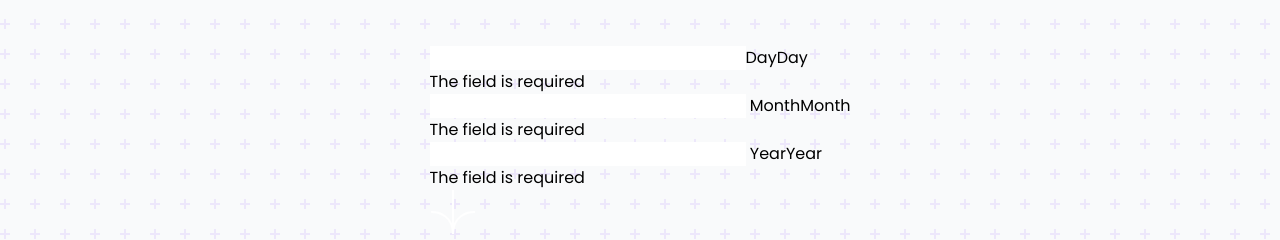
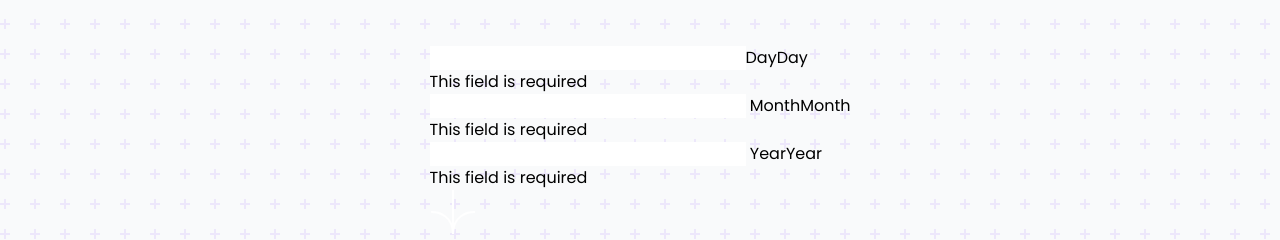
Before and after one commit to SameerJS6/Reactfolio, a React (Vite) app in the folder Age-Calculator/: page / in a window 1280 px wide. Shown: the part 221-461 px from the top of the page. Built offline with nearby package versions, Linux system fonts and the light colour scheme.

Commit message:
Temporary Error Handling

```diff
--- a/Age-Calculator/src/App.jsx
+++ b/Age-Calculator/src/App.jsx
@@ -5,6 +5,14 @@ export default function App() {
   const [month, setMonth] = useState("");
   const [year, setYear] = useState("");
   const [age, setAge] = useState({});
+  const [error, setError] = useState({
+    showDay: false,
+    showMonth: false,
+    showYear: false,
+    dayMessage: "This field is required",
+    monthMessage: "This field is required",
+    yearMessage: "This field is required",
+  });
 
   const handleSubmit = (e) => {
     e.preventDefault();
@@ -16,6 +24,51 @@ export default function App() {
     const years = Math.abs(ageDate.getUTCFullYear() - 1970); //This line calculates the number of years between birth year and current year.
     const months = ageDate.getUTCMonth(); //This line gets the birth month.
     const days = ageDate.getUTCDate() - 1; //This line get the birth date, and subtracting 1 from the result adjust the fact that ageDate represents a duration and not a specific date.
+
+    // Error Handling for Days
+    if (parseInt(day, 10) > 31 || parseInt(day, 10) <= 0) {
+      setError((prevError) => ({
+        ...prevError,
+        showDay: true,
+        dayMessage: "Must be a valid date",
+      }));
+    } else {
+      setError((prevError) => ({
+        ...prevError,
+        showDay: false,
+      }));
+    }
+
+    // Error Handling for Months
+    if (parseInt(month, 10) > 13 || parseInt(month, 10) <= 0) {
+      setError((prevError) => ({
+        ...prevError,
+        showMonth: true,
+        monthMessage: "Must be a valid month",
+      }));
+    } else {
+      setError((prevError) => ({ ...prevError, showMonth: false }));
+    }
+
+    // Error Handling for Years
+    if (parseInt(year, 10) > today.getFullYear()) {
+      setError((prevError) => ({
+        ...prevError,
+        showYear: true,
+        yearMessage: "Must be in the past",
+      }));
+    } else if (parseInt(year, 10) < 1000) {
+      setError((prevError) => ({
+        ...prevError,
+        showYear: true,
+        yearMessage: "Must greater than 1000",
+      }));
+    } else {
+      setError((prevError) => ({
+        ...prevError,
+        showYear: false,
+      }));
+    }
 
     setAge({ year: years, month: months, day: days });
     setDay("");
@@ -35,7 +88,8 @@ export default function App() {
               <div className="grid grid-cols-3 gap-4 md:w-10/12 md:gap-6">
                 <div className="relative">
                   <input
-                    className="peer w-full rounded-lg border-[1.5px] border-[#dbdbdb] p-3 text-2xl font-extrabold text-[#141414] transition-all duration-200 ease-in-out sm:text-3xl md:px-4"
+                    data-error={`${error.showDay ? "true" : "false"}`}
+                    className="peer w-full rounded-lg border-[1.5px] border-[#dbdbdb] p-3 text-2xl font-extrabold text-[#141414] transition-all duration-200 ease-in-out sm:text-3xl md:px-4 "
                     type="number"
                     name="day"
                     id="day"
@@ -45,26 +99,37 @@ export default function App() {
                   />
                   {/* Tempo Label for very small screen devices  */}
                   <label
-                    className="pointer-events-none absolute -top-2 left-3 bg-white text-xs font-bold uppercase tracking-widest text-[#716f6f] transition-all duration-300 peer-focus-visible:text-[#854dff] min-[350px]:hidden"
+                    className={`pointer-events-none absolute -top-2 left-3 bg-white text-xs font-bold uppercase tracking-widest text-[#716f6f] transition-all duration-300 peer-focus-visible:text-[#854dff] min-[350px]:hidden ${
+                      error.showDay ? "text-[#ff5757]" : "text-[#716f6f]"
+                    }`}
                     htmlFor="day"
                   >
                     Day
                   </label>
                   {/* Below the Floating Label for Tablets  */}
                   <label
-                    className="pointer-events-none absolute -top-2 left-3 bg-white text-xs font-bold uppercase tracking-widest text-[#716f6f] transition-all duration-300 ease-in-out peer-placeholder-shown:top-4 peer-placeholder-shown:text-base peer-placeholder-shown:text-[#716f6f] peer-focus-visible:-top-2 peer-focus-visible:left-3 peer-focus-visible:text-xs peer-focus-visible:text-[#854dff] max-[350px]:hidden sm:peer-placeholder-shown:top-3 sm:peer-placeholder-shown:text-3xl sm:peer-focus-visible:-top-2 sm:peer-focus-visible:text-xs md:left-4 md:text-xs md:peer-placeholder-shown:left-3 md:peer-placeholder-shown:top-4 md:peer-placeholder-shown:text-2xl md:peer-focus-visible:-top-2 md:peer-focus-visible:text-xs"
+                    className={`pointer-events-none absolute -top-2 left-3 bg-white text-xs font-bold uppercase tracking-widest text-[#716f6f] transition-all duration-300 ease-in-out peer-placeholder-shown:top-4 peer-placeholder-shown:text-base peer-placeholder-shown:text-[#716f6f] peer-focus-visible:-top-2 peer-focus-visible:left-3 peer-focus-visible:text-xs peer-focus-visible:text-[#854dff] max-[350px]:hidden sm:peer-placeholder-shown:top-3 sm:peer-placeholder-shown:text-3xl sm:peer-focus-visible:-top-2 sm:peer-focus-visible:text-xs md:left-4 md:text-xs md:peer-placeholder-shown:left-3 md:peer-placeholder-shown:top-4 md:peer-placeholder-shown:text-2xl md:peer-focus-visible:-top-2 md:peer-focus-visible:text-xs ${
+                      error.showDay
+                        ? "text-[#ff5757] peer-placeholder-shown:text-[#ff5757] peer-focus-visible:text-[#ff5757]"
+                        : ""
+                    }`}
                     htmlFor="day"
                   >
                     Day
                   </label>
                   <p
-                    className={`translate-y-2 text-[10px] italic text-[#ff5757] transition-all duration-300 sm:text-xs `}
+                    className={`translate-y-2 text-[10px] italic text-[#ff5757] transition-all duration-300 sm:text-xs ${
+                      error.showDay
+                        ? "translate-y-2 opacity-100"
+                        : "translate-y-4 opacity-0"
+                    }`}
                   >
-                    The field is required
+                    {error.dayMessage}
                   </p>
                 </div>
                 <div className=" relative">
                   <input
+                    data-error={`${error.showMonth ? "true" : "false"}`}
                     className="peer w-full rounded-lg border-[1.5px] border-[#dbdbdb] p-3 text-2xl font-extrabold text-[#141414] transition-all duration-200 ease-in-out md:px-4 md:text-3xl"
                     type="number"
                     name="month"
@@ -75,24 +140,37 @@ export default function App() {
                   />{" "}
                   {/* Tempo Label for very small screen devices  */}
                   <label
-                    className="pointer-events-none absolute -top-2 left-2 bg-white text-xs font-bold uppercase tracking-widest text-[#716f6f] transition-all duration-300 peer-focus-visible:text-[#854dff] min-[350px]:hidden"
+                    className={`pointer-events-none absolute -top-2 left-3 bg-white text-xs font-bold uppercase tracking-widest text-[#716f6f] transition-all duration-300 peer-focus-visible:text-[#854dff] min-[350px]:hidden ${
+                      error.showMonth ? "text-[#ff5757]" : "text-[#716f6f]"
+                    }`}
                     htmlFor="month"
                   >
                     Month
                   </label>
                   {/* Below the Floating Label for Tablets  */}
                   <label
-                    className="pointer-events-none absolute -top-2 left-3 bg-white text-xs font-bold uppercase tracking-widest text-[#716f6f] transition-all duration-300 ease-in-out peer-placeholder-shown:top-4 peer-placeholder-shown:text-base peer-placeholder-shown:text-[#716f6f] peer-focus-visible:-top-2 peer-focus-visible:left-3 peer-focus-visible:text-xs peer-focus-visible:text-[#854dff] max-[350px]:hidden sm:peer-placeholder-shown:top-3 sm:peer-placeholder-shown:text-3xl sm:peer-focus-visible:-top-2 sm:peer-focus-visible:text-xs md:left-4 md:text-xs md:peer-placeholder-shown:left-3 md:peer-placeholder-shown:top-4 md:peer-placeholder-shown:text-2xl md:peer-focus-visible:-top-2 md:peer-focus-visible:text-xs"
+                    className={`pointer-events-none absolute -top-2 left-3 bg-white text-xs font-bold uppercase tracking-widest text-[#716f6f] transition-all duration-300 ease-in-out peer-placeholder-shown:top-4 peer-placeholder-shown:text-base peer-placeholder-shown:text-[#716f6f] peer-focus-visible:-top-2 peer-focus-visible:left-3 peer-focus-visible:text-xs peer-focus-visible:text-[#854dff] max-[350px]:hidden sm:peer-placeholder-shown:top-3 sm:peer-placeholder-shown:text-3xl sm:peer-focus-visible:-top-2 sm:peer-focus-visible:text-xs md:left-4 md:text-xs md:peer-placeholder-shown:left-3 md:peer-placeholder-shown:top-4 md:peer-placeholder-shown:text-2xl md:peer-focus-visible:-top-2 md:peer-focus-visible:text-xs ${
+                      error.showMonth
+                        ? "text-[#ff5757] peer-placeholder-shown:text-[#ff5757] peer-focus-visible:text-[#ff5757]"
+                        : ""
+                    }`}
                     htmlFor="month"
                   >
                     Month
                   </label>
-                  <p className="translate-y-2 text-[10px] italic text-[#ff5757] opacity-100 transition-all duration-300 sm:text-xs">
-                    The field is required
+                  <p
+                    className={`translate-y-2 text-[10px] italic text-[#ff5757] transition-all duration-300 sm:text-xs ${
+                      error.showMonth
+                        ? "translate-y-2 opacity-100"
+                        : "translate-y-4 opacity-0"
+                    }`}
+                  >
+                    {error.monthMessage}
                   </p>
                 </div>
                 <div className="relative">
                   <input
+                    data-error={`${error.showYear ? "true" : "false"}`}
                     className="peer w-full rounded-lg border-[1.5px] border-[#dbdbdb] p-3 text-2xl font-extrabold text-[#141414] transition-all duration-200 ease-in-out md:px-4 md:text-3xl"
                     type="number"
                     name="year"
@@ -103,20 +181,32 @@ export default function App() {
                   />{" "}
                   {/* Tempo Label for very small screen devices  */}
                   <label
-                    className="pointer-events-none absolute -top-2 left-3 bg-white text-xs font-bold uppercase tracking-widest text-[#716f6f] transition-all duration-300 peer-focus-visible:text-[#854dff] min-[350px]:hidden"
+                    className={`pointer-events-none absolute -top-2 left-3 bg-white text-xs font-bold uppercase tracking-widest text-[#716f6f] transition-all duration-300 peer-focus-visible:text-[#854dff] min-[350px]:hidden ${
+                      error.showYear ? "text-[#ff5757]" : "text-[#716f6f]"
+                    }`}
                     htmlFor="year"
                   >
                     Year
                   </label>
                   {/* Below the Floating Label for Tablets  */}
                   <label
-                    className="pointer-events-none absolute -top-2 left-3 bg-white text-xs font-bold uppercase tracking-widest text-[#716f6f] transition-all duration-300 ease-in-out peer-placeholder-shown:top-4 peer-placeholder-shown:text-base peer-placeholder-shown:text-[#716f6f] peer-focus-visible:-top-2 peer-focus-visible:left-3 peer-focus-visible:text-xs peer-focus-visible:text-[#854dff] max-[350px]:hidden sm:peer-placeholder-shown:top-3 sm:peer-placeholder-shown:text-3xl sm:peer-focus-visible:-top-2 sm:peer-focus-visible:text-xs md:left-4 md:text-xs md:peer-placeholder-shown:left-3 md:peer-placeholder-shown:top-4 md:peer-placeholder-shown:text-2xl md:peer-focus-visible:-top-2 md:peer-focus-visible:text-xs"
+                    className={`pointer-events-none absolute -top-2 left-3 bg-white text-xs font-bold uppercase tracking-widest text-[#716f6f] transition-all duration-300 ease-in-out peer-placeholder-shown:top-4 peer-placeholder-shown:text-base peer-placeholder-shown:text-[#716f6f] peer-focus-visible:-top-2 peer-focus-visible:left-3 peer-focus-visible:text-xs peer-focus-visible:text-[#854dff] max-[350px]:hidden sm:peer-placeholder-shown:top-3 sm:peer-placeholder-shown:text-3xl sm:peer-focus-visible:-top-2 sm:peer-focus-visible:text-xs md:left-4 md:text-xs md:peer-placeholder-shown:left-3 md:peer-placeholder-shown:top-4 md:peer-placeholder-shown:text-2xl md:peer-focus-visible:-top-2 md:peer-focus-visible:text-xs ${
+                      error.showYear
+                        ? "text-[#ff5757] peer-placeholder-shown:text-[#ff5757] peer-focus-visible:text-[#ff5757]"
+                        : ""
+                    }`}
                     htmlFor="year"
                   >
                     Year
                   </label>
-                  <p className="translate-y-2 text-[10px] italic text-[#ff5757] opacity-100 transition-all duration-300 sm:text-xs">
-                    The field is required
+                  <p
+                    className={`translate-y-2 text-[10px] italic text-[#ff5757] transition-all duration-300 sm:text-xs ${
+                      error.showYear
+                        ? "translate-y-2 opacity-100"
+                        : "translate-y-4 opacity-0"
+                    }`}
+                  >
+                    {error.yearMessage}
                   </p>
                 </div>
               </div>
@@ -151,7 +241,7 @@ export default function App() {
             </h1>
             <h2 className="">
               <span className="text-[#854dff]">
-                {age.month ? age.month : "--"}
+                {age.month >= 0 ? age.month : "--"}
               </span>{" "}
               months
             </h2>
```
Also changed, not shown: Age-Calculator/src/index.css (+7 -1 lines).
